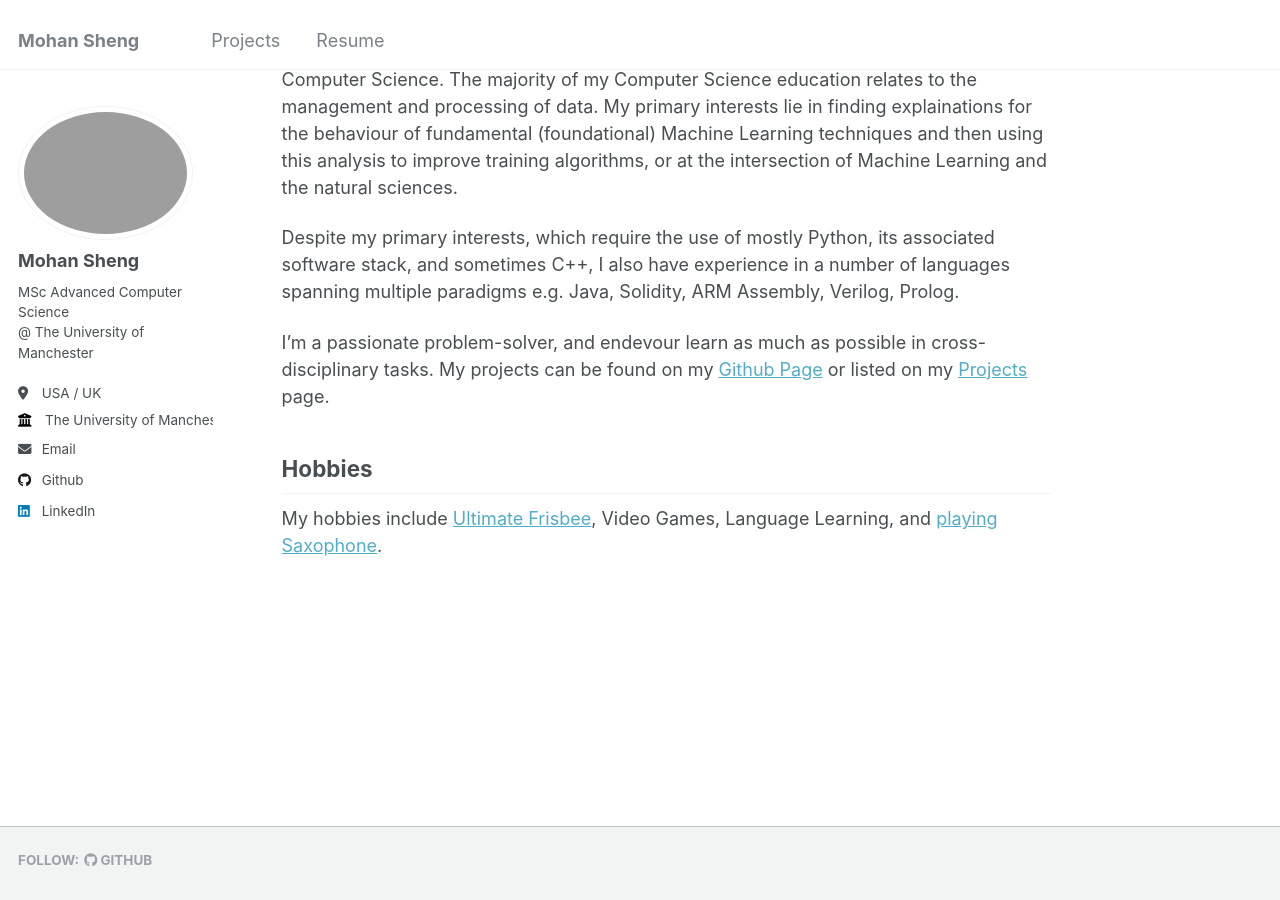
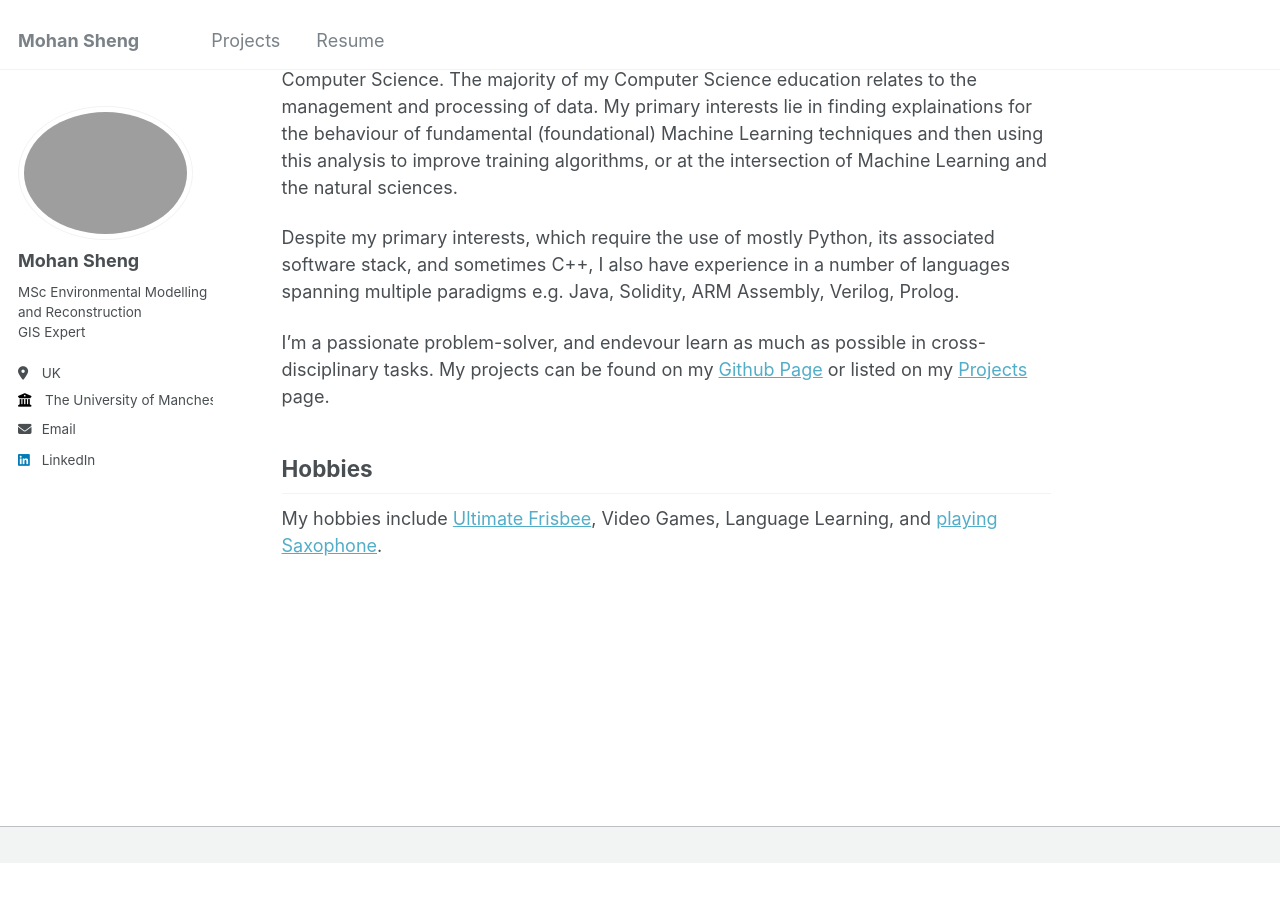
Before and after one commit to MohanSheng/mohansheng.github.io, a Jekyll site: the page built from _pages/about.md, in a window 1280 px wide and 900 px high, scrolled down 600 px. Built offline with Jekyll 4.4.1, drawn with Linux system fonts in a browser that asks for light colours; after the commit the page ends 1463 px from its top, so only the background shows below that.

Commit message:
Update _config.yml

```diff
--- a/_config.yml
+++ b/_config.yml
@@ -24,11 +24,11 @@ author:
   avatar           : "profile.png"
   name             : "Mohan Sheng"
   pronouns         : # example: "she/her"
-  bio              : "MSc Advanced Computer Science <br>@ The University of Manchester"
-  location         : "USA / UK"
+  bio              : "MSc Environmental Modelling and Reconstruction <br>GIS Expert"
+  location         : "UK"
   employer         : "The University of Manchester"
   uri              : # "https://www.harveysouth.com" # URL (Not useful to show weburl on website)
-  email            : "harveygsouth@gmail.com"
+  email            : "JessicaSheng97@gmail.com"
 
   # Academic websites
   arxiv            : # URL - Update with the correct link to your profile
@@ -43,7 +43,7 @@ author:
   bitbucket        : # Username - Update with your username on the site
   codepen          : # Username
   dribbble         : # Username
-  github           : "HarveySouth"
+  github           : # "HarveySouth"
   kaggle           : # Username
   stackoverflow    : # User number or user number and name (i.e., use "1" or "1/jeff-atwood")
 
@@ -57,7 +57,7 @@ author:
   keybase          : # Username
   instagram        : # Username
   lastfm           : # Username
-  linkedin         : "Harvey-South" # Username
+  linkedin         : "jessica-sheng97" # Username
   mastodon         : # URL
   medium           : # URL
   pinterest        : # Username
```
